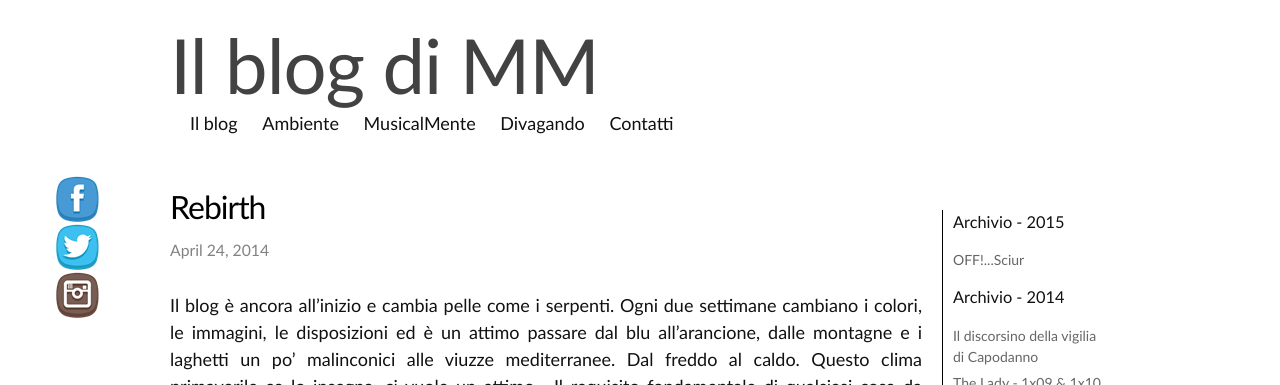
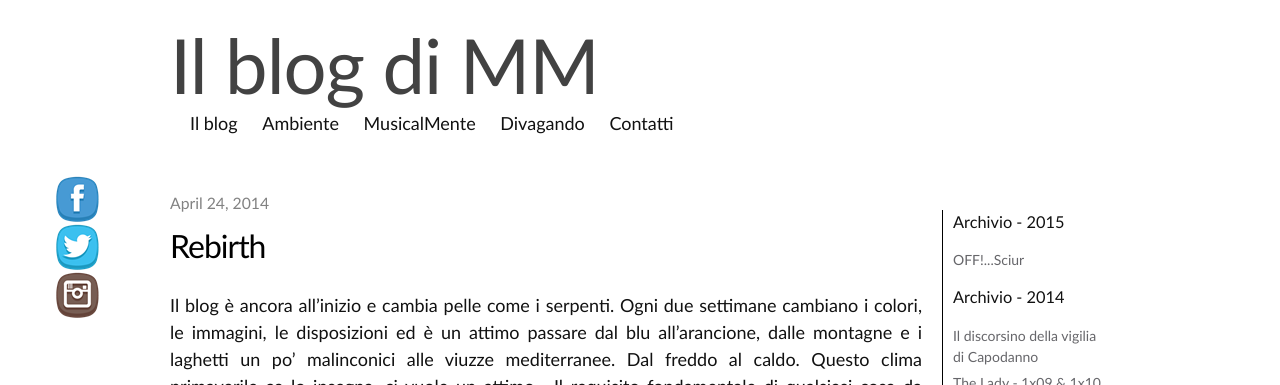
Before and after one commit to ilblogdimm/ilblogdimm, a Jekyll site: the page built from _posts/2014-04-24-rebirth.markdown, in a window 1280 px wide. Shown: the top 385 px of the page. Built offline with Jekyll 4.4.1, drawn with Linux system fonts in a browser that asks for light colours; comment, search, counter and statistics services are not loaded.

Commit message:
Scambiate data e titolo

```diff
--- a/_layouts/post.html
+++ b/_layouts/post.html
@@ -4,8 +4,8 @@ layout: default
 <div class="post">
 
   <header class="post-header">
+    <p class="post-meta">{{ page.date | date: "%B %d, %Y" }}{% if page.author %} • {{ page.author }}{% endif %}{% if page.meta %} • {{ page.meta }}{% endif %}</p>
     <h1 class="post-title">{{ page.title }}</h1>
-    <p class="post-meta">{{ page.date | date: "%B %d, %Y" }}{% if page.author %} • {{ page.author }}{% endif %}{% if page.meta %} • {{ page.meta }}{% endif %}</p>
   </header>
 
   <article class="post-content">
--- a/index.html
+++ b/index.html
@@ -8,10 +8,10 @@ sitemap:
 
   {% strip %}
   {% for post in paginator.posts %}
-  <h1><a class="link-post" href="{{ post.url }}">{{ post.title }}</a></h1>
   <p class="author">
   <span class="date">{{ post.date | date: "%B %d, %Y" }}</span>
   </p>
+  <h1><a class="link-post" href="{{ post.url }}">{{ post.title }}</a></h1>
   <div class="content">
     {{ post.content }}
   </div>
```
